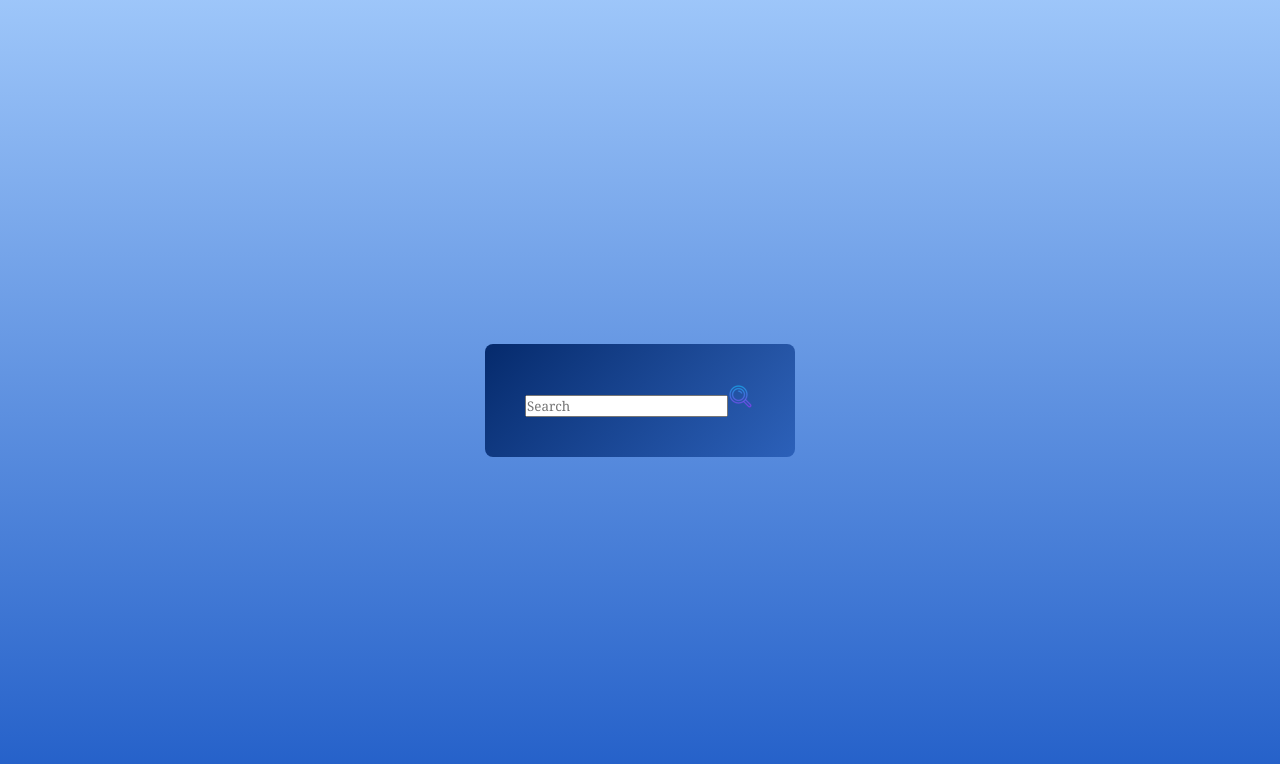
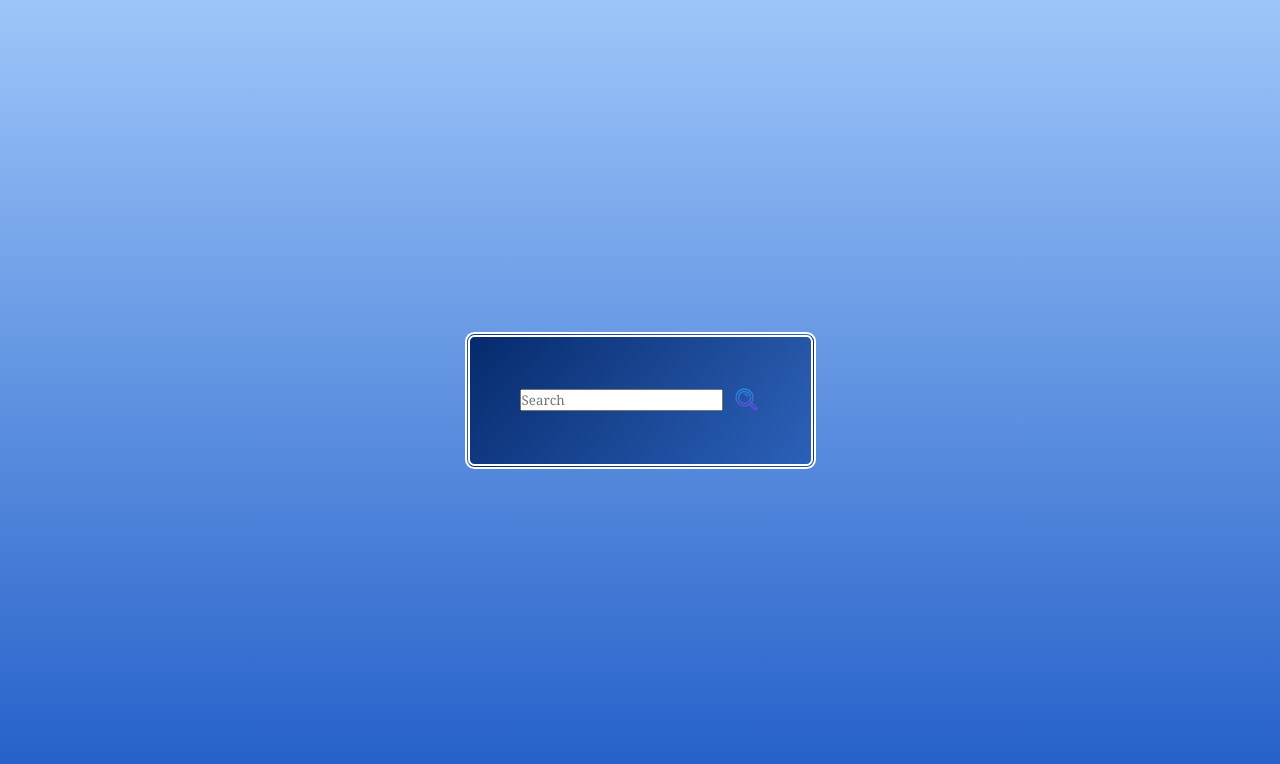
Before and after one commit to abigeez/abigeez.github.io, a React app in the folder 320-SBA/: page / in a window 1280 px wide. Shown: the top 764 px of the page. Built offline with nearby package versions, Linux system fonts and the light colour scheme; the HTML template or start-up script is replaced by a standard one.

Commit message:
adding styling to search bar and weather app

```diff
--- a/320-SBA/src/components/Weather.css
+++ b/320-SBA/src/components/Weather.css
@@ -1,6 +1,17 @@
 .weatherOne{
     place-self: center;
-    padding: 40px;
-    border-radius: 8px;
-    background-image: linear-gradient(-45deg, rgba(22,75,167,0.6601731601731602) 0%, rgba(5,42,108,1) 100%)
+    padding: 50px;
+    border: 5px double white;
+    border-radius: 9.5px;
+    background-image: linear-gradient(-45deg, rgba(22,75,167,0.6601731601731602) 0%, rgba(5,42,108,1) 100%);
+    display: flex;
+    flex-direction: column;
+    align-items: center;
+
 }
+
+.searchBar{
+    display:flex;
+    align-items:center;
+    gap: 11px;
+}
```
